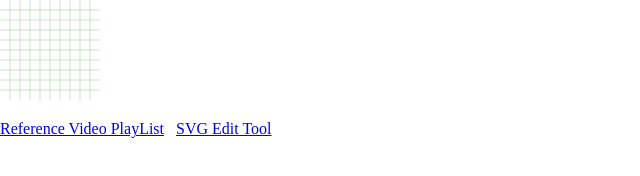
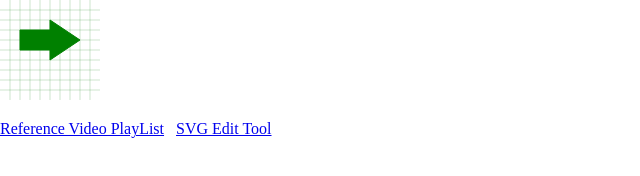
Before and after one commit to wuyeelok/learn-svg, a plain HTML site: page rm.html in a window 1280 px wide. Shown: the whole page, without its empty margins (0-640 px from the left). Drawn offline with Linux system fonts and the light colour scheme.

Commit message:
Use path to draw strstraight line arrow

```diff
--- a/rm.html
+++ b/rm.html
@@ -34,6 +34,7 @@
             <path d="m0,70l100,0" id="svg_16" stroke="green" stroke-width="0.2" />
             <path d="m0,80l100,0" id="svg_17" stroke="green" stroke-width="0.2" />
             <path d="m0,90l100,0" id="svg_18" stroke="green" stroke-width="0.2" />
+            <path d="m20,30l30,0l0,-10l30,20l-30,20l0,-10l-30,0l0,-20z" fill="green" id="svg_19" stroke="green" />
         </g>
     </svg>
 
```
